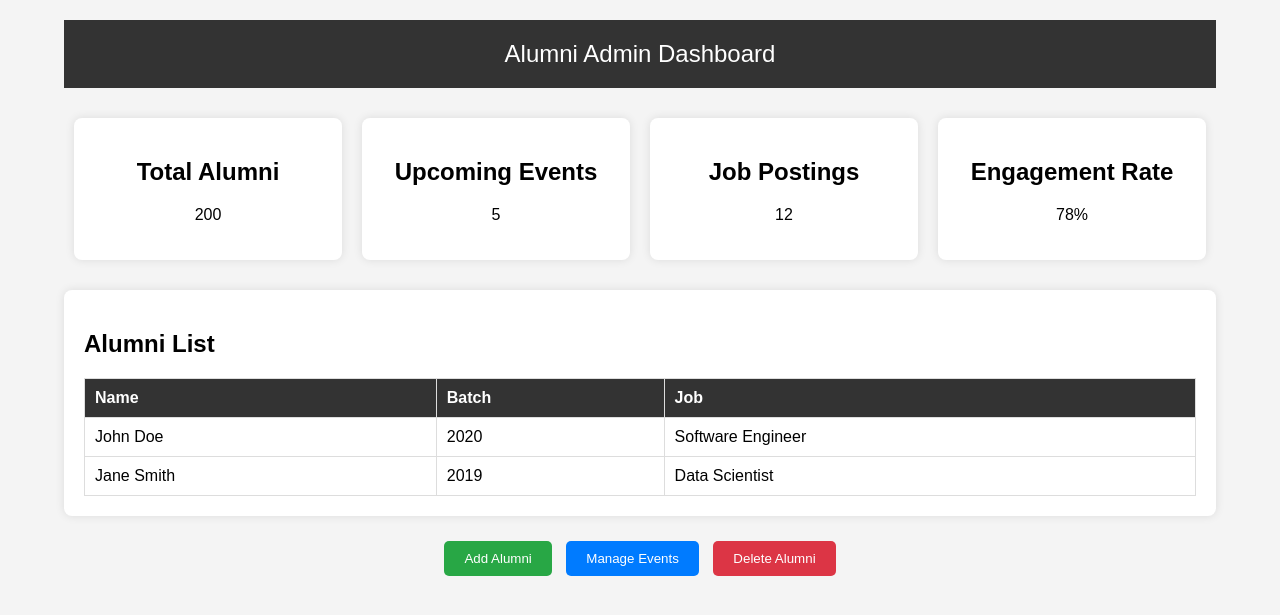
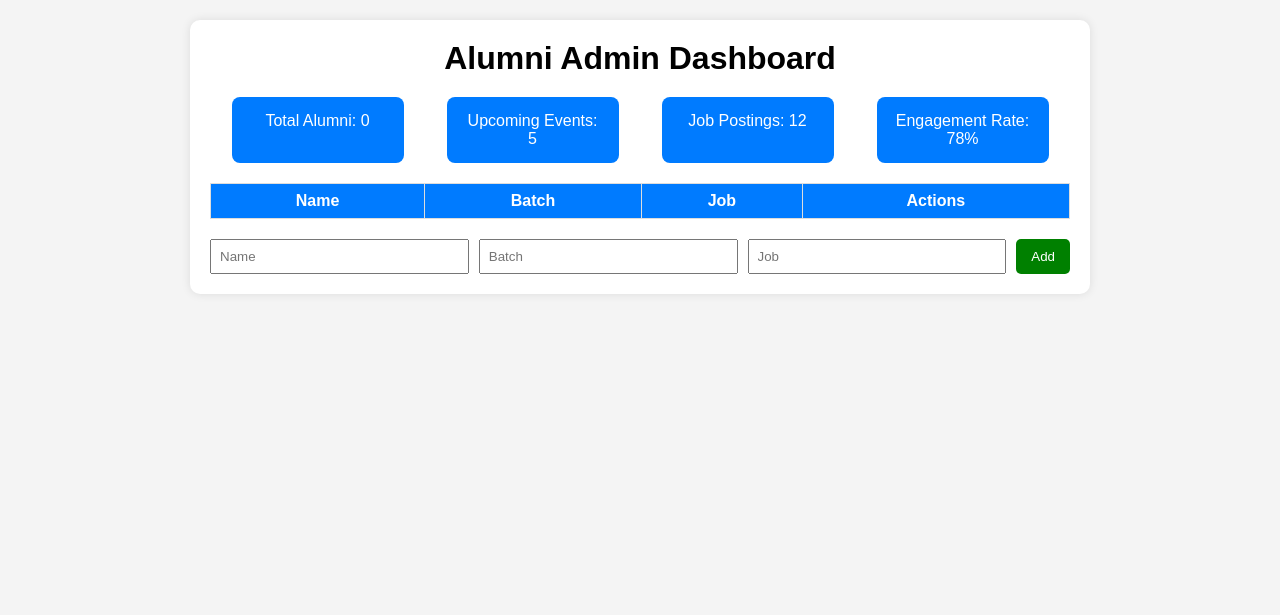
Before and after one commit to Tanuj2805/Alumini, a Django app: template alumni_site/templates/admin.html in a window 1280 px wide. Shown: the top 615 px of the page. Run offline with Django 5.2, Linux system fonts and the light colour scheme; the template is opened without the code that fills it, so the values that code supplies are empty.

Commit message:
Deleted env

```diff
--- a/alumni_site/templates/admin.html
+++ b/alumni_site/templates/admin.html
@@ -4,131 +4,152 @@
     <meta charset="UTF-8">
     <meta name="viewport" content="width=device-width, initial-scale=1.0">
     <title>Alumni Admin Dashboard</title>
+    <link rel="stylesheet" href="https://cdnjs.cloudflare.com/ajax/libs/font-awesome/6.0.0/css/all.min.css">
     <style>
-        body {
-            font-family: Arial, sans-serif;
+        * {
             margin: 0;
             padding: 0;
-            background-color: #f4f4f4;
+            box-sizing: border-box;
+            font-family: Arial, sans-serif;
+        }
+        body {
+            background: #f4f4f4;
+            padding: 20px;
         }
         .container {
-            width: 90%;
+            max-width: 900px;
             margin: auto;
+            background: white;
             padding: 20px;
+            border-radius: 10px;
+            box-shadow: 0px 0px 10px rgba(0,0,0,0.1);
         }
-        .header {
+        h1 {
             text-align: center;
-            padding: 20px;
-            background: #333;
-            color: white;
-            font-size: 24px;
+            margin-bottom: 20px;
         }
         .stats {
             display: flex;
             justify-content: space-around;
-            margin: 20px 0;
+            text-align: center;
+            margin-bottom: 20px;
         }
-        .card {
-            background: white;
-            padding: 20px;
+        .stat-card {
+            background: #007bff;
+            color: white;
+            padding: 15px;
             border-radius: 8px;
-            box-shadow: 0 0 10px rgba(0, 0, 0, 0.1);
-            text-align: center;
-            flex: 1;
-            margin: 10px;
-        }
-        .table-container {
-            background: white;
-            padding: 20px;
-            border-radius: 8px;
-            box-shadow: 0 0 10px rgba(0, 0, 0, 0.1);
-            margin-top: 20px;
+            width: 20%;
         }
         table {
             width: 100%;
             border-collapse: collapse;
-            margin-top: 10px;
+            margin-top: 20px;
         }
         th, td {
             border: 1px solid #ddd;
-            padding: 10px;
-            text-align: left;
+            padding: 8px;
+            text-align: center;
         }
         th {
-            background: #333;
+            background: #007bff;
             color: white;
         }
-        .buttons {
+        .actions button {
+            background: red;
+            color: white;
+            border: none;
+            padding: 5px 10px;
+            cursor: pointer;
+            border-radius: 5px;
+        }
+        .add-form {
+            display: flex;
+            gap: 10px;
             margin-top: 20px;
-            text-align: center;
         }
-        .btn {
-            padding: 10px 20px;
-            margin: 5px;
+        .add-form input {
+            flex: 1;
+            padding: 8px;
+        }
+        .add-form button {
+            background: green;
+            color: white;
+            padding: 8px 15px;
             border: none;
             cursor: pointer;
             border-radius: 5px;
-        }
-        .btn-primary {
-            background: #28a745;
-            color: white;
-        }
-        .btn-secondary {
-            background: #007bff;
-            color: white;
-        }
-        .btn-danger {
-            background: #dc3545;
-            color: white;
         }
     </style>
 </head>
 <body>
     <div class="container">
-        <div class="header">Alumni Admin Dashboard</div>
+        <h1>Alumni Admin Dashboard</h1>
+
         <div class="stats">
-            <div class="card">
-                <h2>Total Alumni</h2>
-                <p>200</p>
-            </div>
-            <div class="card">
-                <h2>Upcoming Events</h2>
-                <p>5</p>
-            </div>
-            <div class="card">
-                <h2>Job Postings</h2>
-                <p>12</p>
-            </div>
-            <div class="card">
-                <h2>Engagement Rate</h2>
-                <p>78%</p>
-            </div>
+            <div class="stat-card">Total Alumni: <span id="totalAlumni">0</span></div>
+            <div class="stat-card">Upcoming Events: 5</div>
+            <div class="stat-card">Job Postings: 12</div>
+            <div class="stat-card">Engagement Rate: 78%</div>
         </div>
-        <div class="table-container">
-            <h2>Alumni List</h2>
-            <table>
+
+        <table>
+            <thead>
                 <tr>
                     <th>Name</th>
                     <th>Batch</th>
                     <th>Job</th>
+                    <th>Actions</th>
                 </tr>
-                <tr>
-                    <td>John Doe</td>
-                    <td>2020</td>
-                    <td>Software Engineer</td>
-                </tr>
-                <tr>
-                    <td>Jane Smith</td>
-                    <td>2019</td>
-                    <td>Data Scientist</td>
-                </tr>
-            </table>
-        </div>
-        <div class="buttons">
-            <button class="btn btn-primary">Add Alumni</button>
-            <button class="btn btn-secondary">Manage Events</button>
-            <button class="btn btn-danger">Delete Alumni</button>
+            </thead>
+            <tbody id="alumniTable">
+            </tbody>
+        </table>
+
+        <div class="add-form">
+            <input type="text" id="name" placeholder="Name">
+            <input type="text" id="batch" placeholder="Batch">
+            <input type="text" id="job" placeholder="Job">
+            <button onclick="addAlumni()">Add</button>
         </div>
     </div>
+
+    <script>
+        let alumniList = [];
+
+        function renderAlumni() {
+            const table = document.getElementById("alumniTable");
+            table.innerHTML = "";
+            alumniList.forEach((alumni, index) => {
+                const row = `<tr>
+                                <td>${alumni.name}</td>
+                                <td>${alumni.batch}</td>
+                                <td>${alumni.job}</td>
+                                <td class='actions'><button onclick="deleteAlumni(${index})">Delete</button></td>
+                            </tr>`;
+                table.innerHTML += row;
+            });
+            document.getElementById("totalAlumni").innerText = alumniList.length;
+        }
+
+        function addAlumni() {
+            const name = document.getElementById("name").value;
+            const batch = document.getElementById("batch").value;
+            const job = document.getElementById("job").value;
+
+            if (name && batch && job) {
+                alumniList.push({ name, batch, job });
+                renderAlumni();
+                document.getElementById("name").value = "";
+                document.getElementById("batch").value = "";
+                document.getElementById("job").value = "";
+            }
+        }
+
+        function deleteAlumni(index) {
+            alumniList.splice(index, 1);
+            renderAlumni();
+        }
+    </script>
 </body>
 </html>
--- a/myenv/pyvenv.cfg
+++ /dev/null
@@ -1,5 +0,0 @@
-home = C:\Users\tanuj\AppData\Local\Microsoft\WindowsApps\PythonSoftwareFoundation.Python.3.11_qbz5n2kfra8p0
-include-system-site-packages = false
-version = 3.11.9
-executable = C:\Users\tanuj\AppData\Local\Microsoft\WindowsApps\PythonSoftwareFoundation.Python.3.11_qbz5n2kfra8p0\python.exe
-command = C:\Users\tanuj\AppData\Local\Microsoft\WindowsApps\PythonSoftwareFoundation.Python.3.11_qbz5n2kfra8p0\python.exe -m venv C:\Users\tanuj\OneDrive\Desktop\Learning\Alumi\myenv
```
Also changed, not shown: 10 other files.
